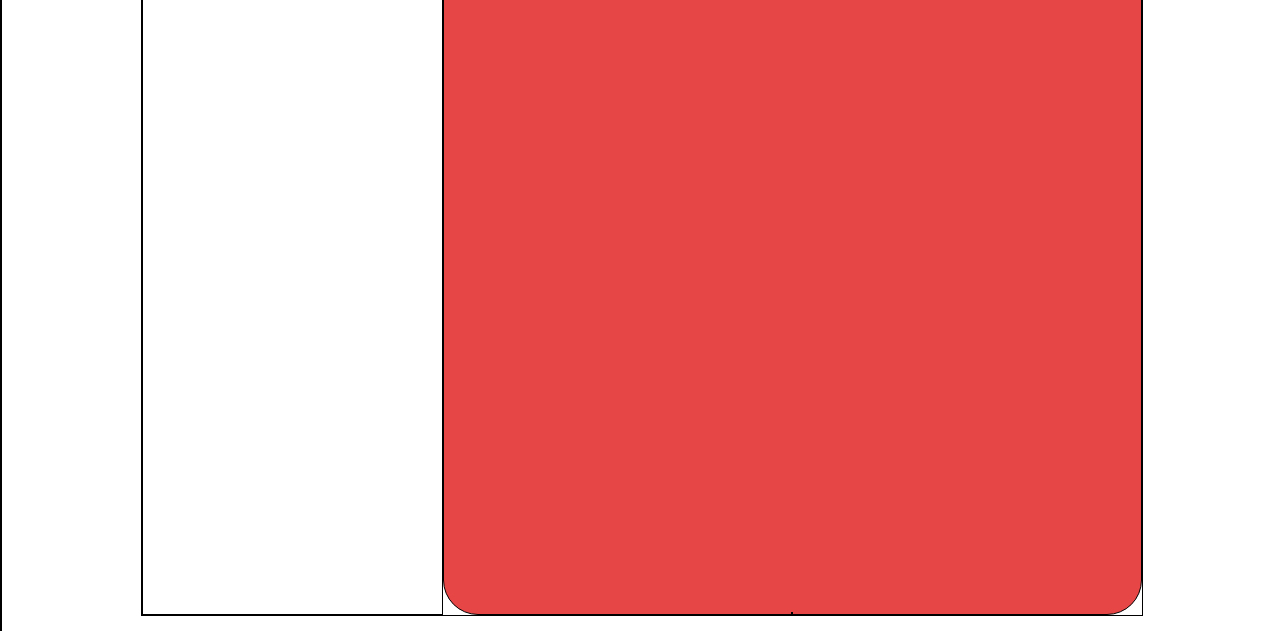
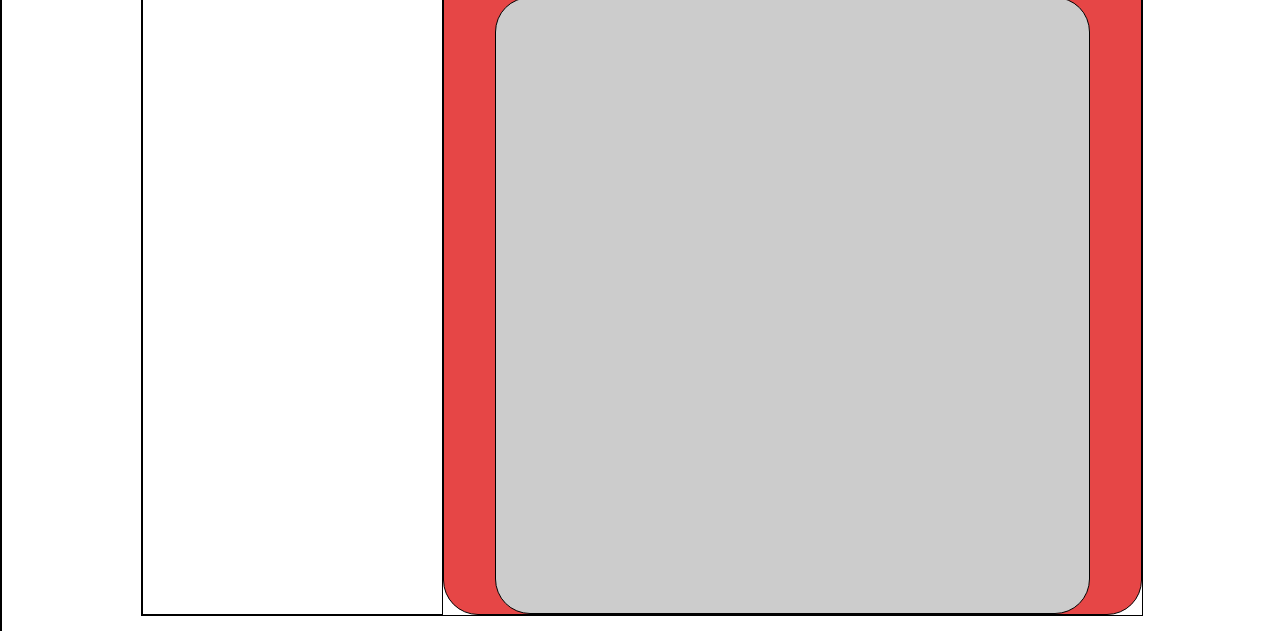
Before and after one commit to FelipePulcherio/etch-a-sketch, a plain HTML site: page index.html in a window 1280 px wide. Shown: the part 120-751 px from the top of the page. Drawn offline with Linux system fonts and the light colour scheme.

Commit message:
Add .canvas size

```diff
--- a/styles.css
+++ b/styles.css
@@ -47,6 +47,22 @@ body {
   color: gold;
 }
 
+
+
+.frame2 .canvas {
+  height: 80%;
+  width: 85%;
+  background-color: rgb(204, 204, 204);
+  border-radius: 35px;
+}
+
+.frame2 .canvas {
+  height: 100%;
+  width: 85%;
+  background-color: rgb(204, 204, 204);
+  border-radius: 35px;
+}
+
 .footer {
   width: 1000px;
   font-size: 24px;
```
